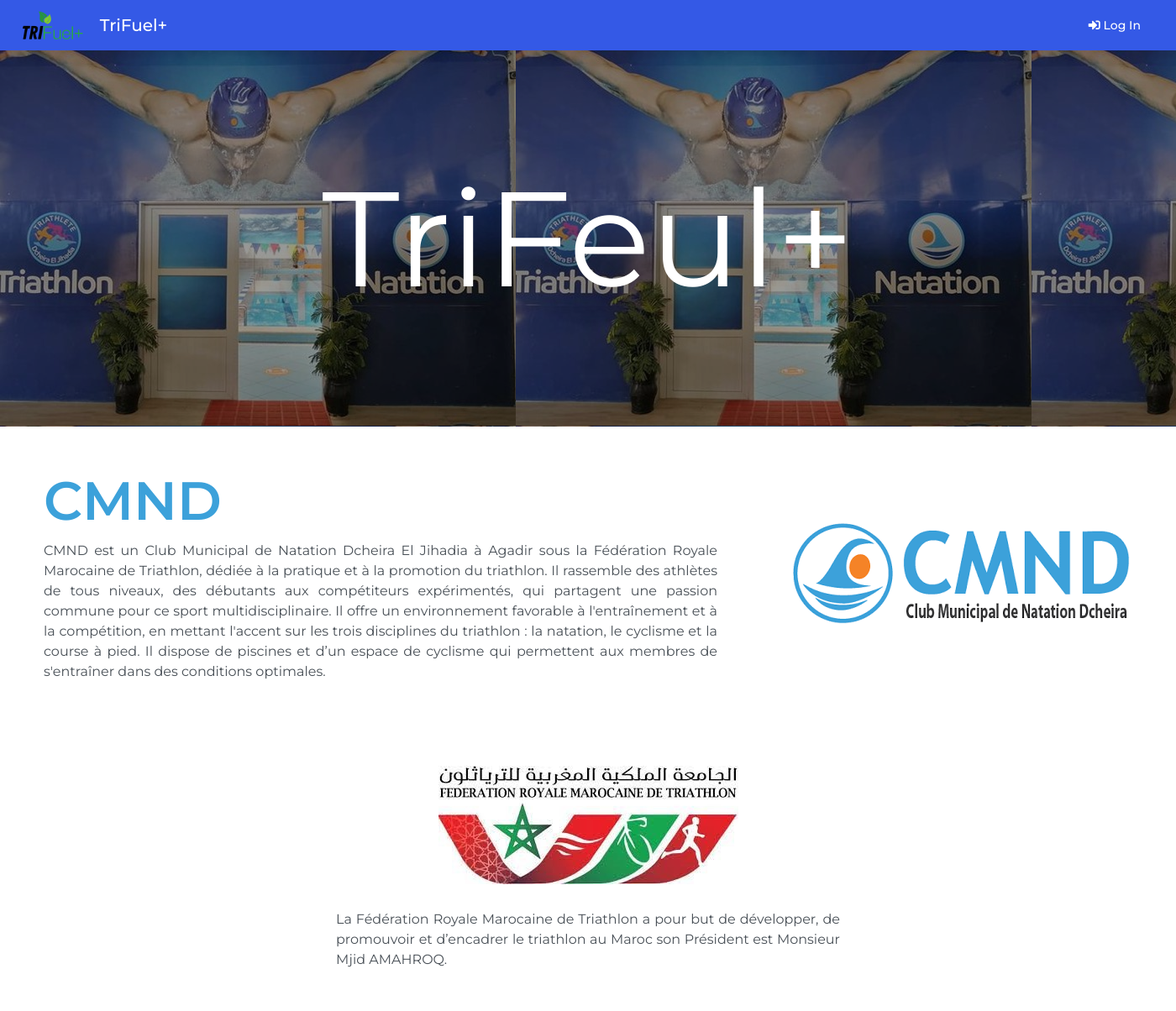
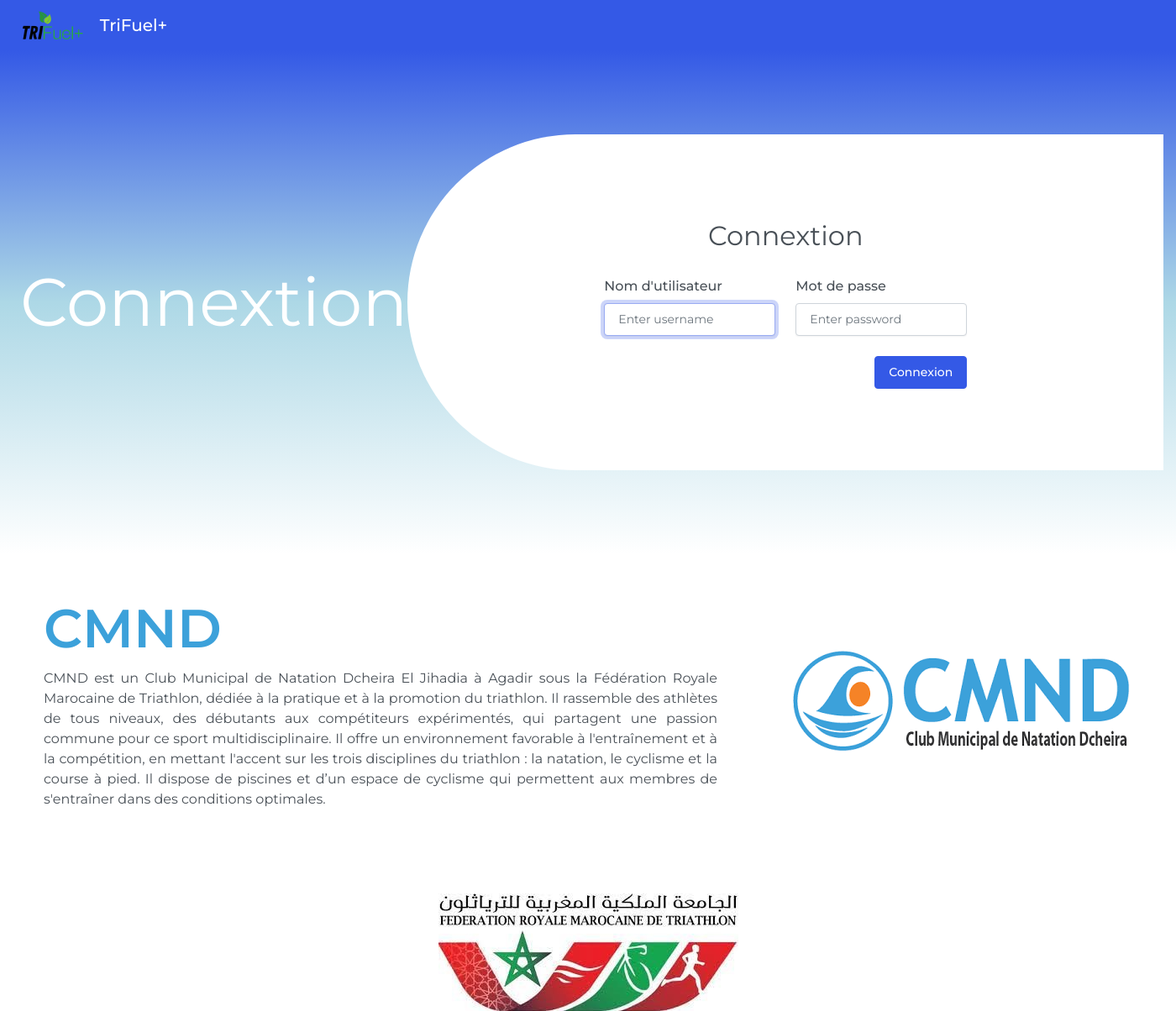
Before and after one commit to Aissa-cmd/food-tracking-app, a Django app: page / in a window 1400 px wide. Shown: the top 1204 px of the page at 84% size. Before the commit the page ends 1152 px from the top, so only its background shows below. Run offline with Django 3.2, Linux system fonts and the light colour scheme; data comes from the database, SQL or seed files in the repository; both versions use the stored data as it was after the commit; parts of the project's set-up code (start-up, migrations or seed data) failed here and were passed over; some libraries are stand-ins or nearby versions.

Commit message:
Update hero section of index page

```diff
--- a/templates/base.html
+++ b/templates/base.html
@@ -107,11 +107,11 @@
                         </div>
                     </li>
                     {% else %}
-                    <li class='nav-item'>
+                    <!-- <li class='nav-item'>
                         <a class='nav-link' href="{% url 'login' %}">
                             <i class='fas fa-sign-in-alt'></i> Log In
                         </a>
-                    </li>
+                    </li> -->
                     <!-- <li class='nav-item'>
                         <a class='nav-link' href="{% url 'register' %}">
                             <i class='fas fa-user-plus'></i> Register
--- a/templates/index.html
+++ b/templates/index.html
@@ -6,9 +6,10 @@
 {% block styles %}
 <style>
   .hero_container {
-    height: 448px;
-    background-image: url("{% static 'images/index_hero_image.jpg' %}");
+    height: 600px;
+/*    background-image: url("{% static 'images/index_hero_image.jpg' %}");*/
     margin-bottom: 40px;
+    background: linear-gradient(to bottom, #3459e6, lightblue, white);
   }
   .hero_text_container {
     background-color: rgba(0,0,0,0.4);
@@ -22,14 +23,53 @@
     color: #3ca1da;
     font-weight: 600;
   }
+  .login-dialog {
+    width: 900px;
+    height: 400px;
+    background-color: #ffffff;
+    border-bottom-left-radius: 200px;
+    border-top-left-radius: 200px;
+  }
 </style>
 {% endblock %}
 
 {% block superbody %}
 
-<div class="hero_container">
-  <div class="d-flex align-items-center justify-content-center hero_text_container">
+<div class="hero_container d-flex justify-content-between align-items-center p-4">
+  <!-- <div class="d-flex align-items-center justify-content-center hero_text_container">
     TriFeul+
+  </div> -->
+  <div style="font-size: 5rem;color: #ffffff;">
+    Connextion
+  </div>
+  <div>
+    <div class="login-dialog d-flex flex-column align-items-center justify-content-center p-4">
+      <div style="font-size: 2rem;">Connextion</div>
+      <div>
+        <form action="{% url 'login' %}" method='post'>
+        {% csrf_token %}
+        <div class="d-flex">
+          <div class="form-group me-4">
+          <label for='inputUsername' class='form-label mt-4'>
+          Nom d'utilisateur
+          </label>
+          <input type='text' name='username' class='form-control' id='inputUsername' placeholder='Enter username' autofocus>
+        </div>
+        <div class='form-group'>
+          <label for='inputPassword1' class='form-label mt-4'>
+          Mot de passe
+          </label>
+          <input type='password' name='password' class='form-control' id='inputPassword1' placeholder='Enter password'>
+        </div>
+        </div>
+        <div class='form-group mt-4 d-flex justify-content-end' style="width: 100%;">
+                  <button type='submit' class='btn btn-primary'>
+                    Connexion
+                  </button>
+                </div>
+      </form>
+      </div>
+    </div>
   </div>
 </div>
 
```
Also changed, not shown: db.sqlite3.
